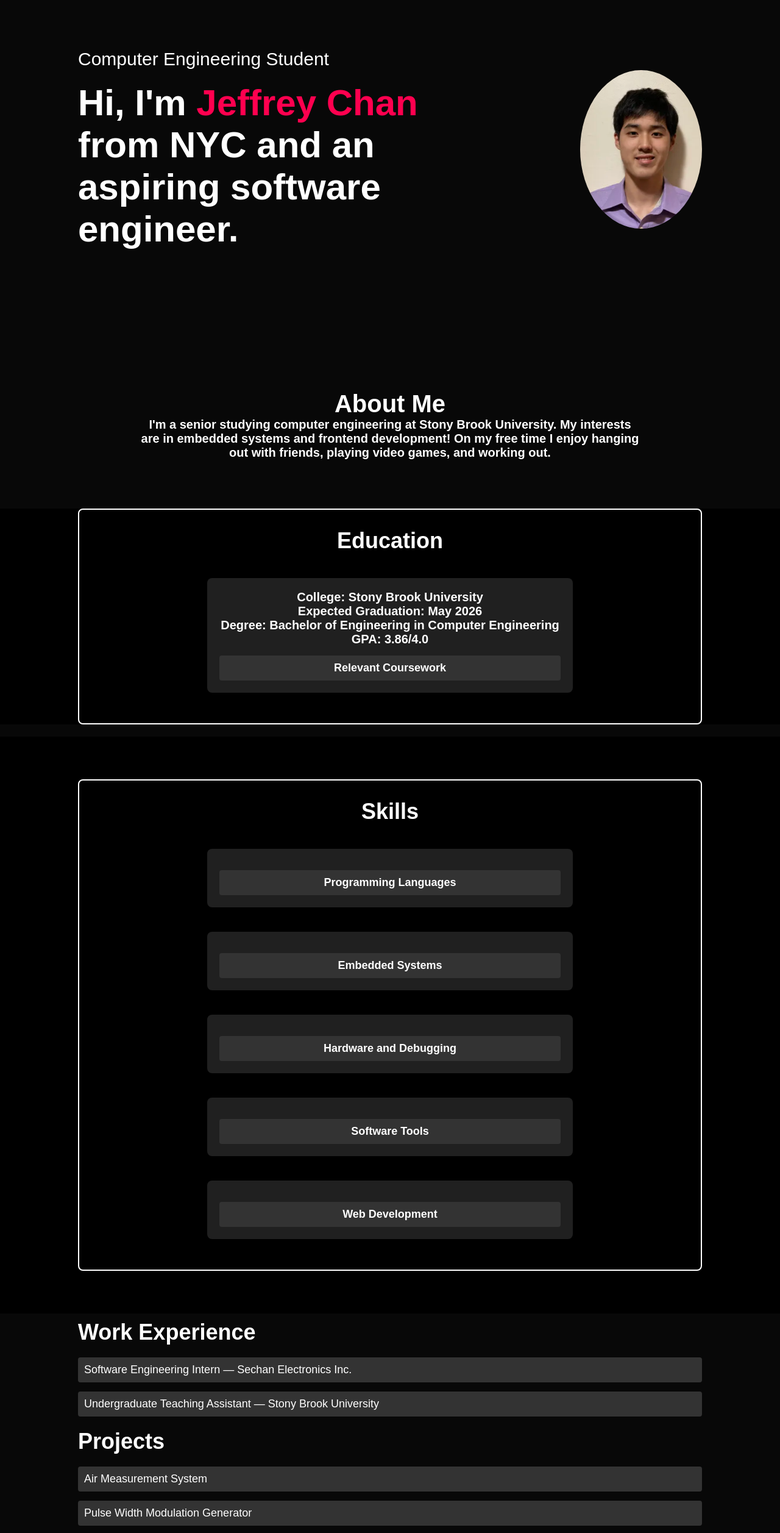
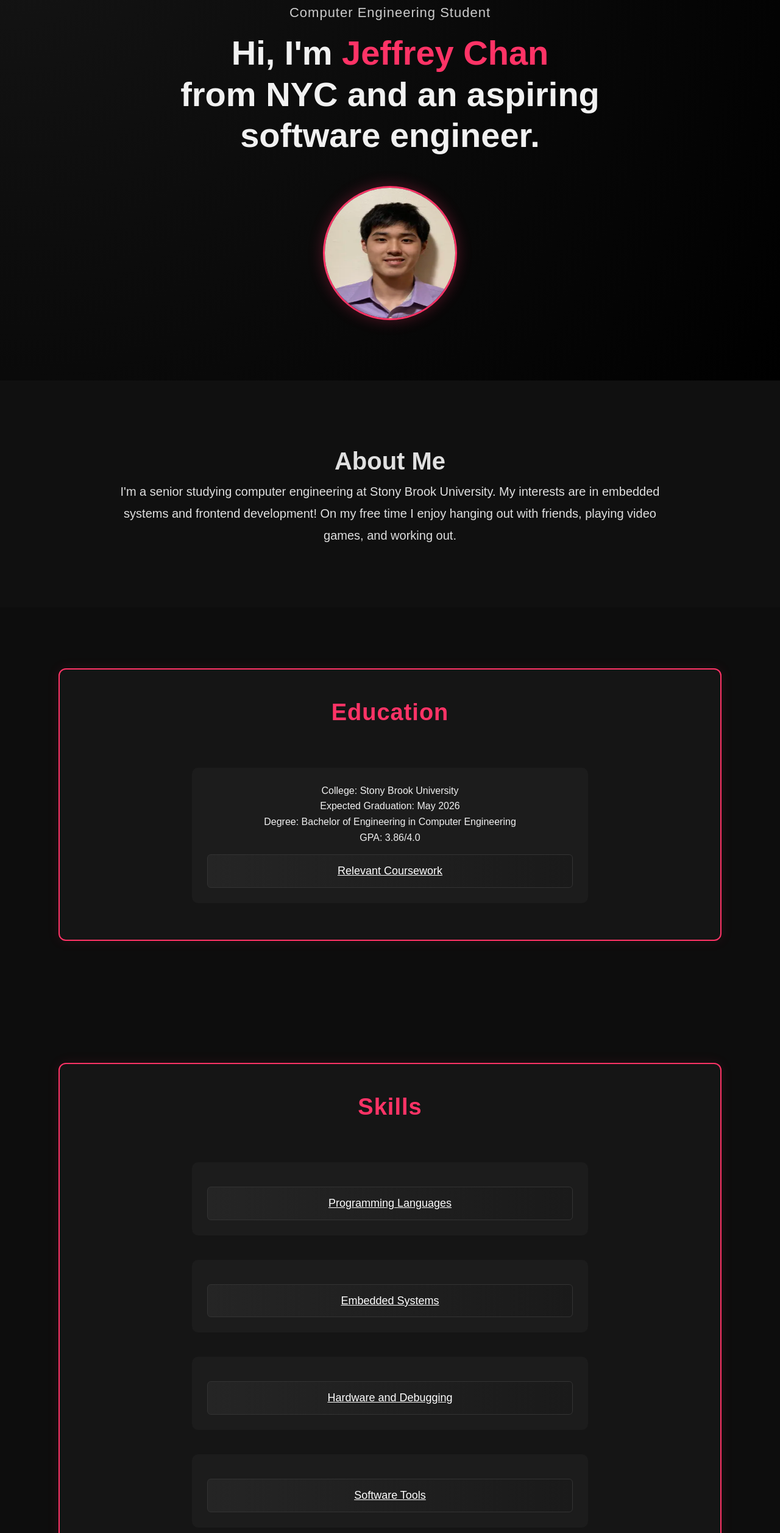
Before and after one commit to giraffeyc/myWebsite, a plain HTML site: page index.html in a window 1280 px wide. Shown: the part 176-2690 px from the top of the page at 61% size. Drawn offline with Linux system fonts and the light colour scheme.

Commit message:
Update style.css
Made it look better and added animations

```diff
--- a/style.css
+++ b/style.css
@@ -1,331 +1,338 @@
+/* ---------- Global Reset ---------- */
 * {
     margin: 0;
     padding: 0;
+    box-sizing: border-box;
     font-family: 'Poppins', sans-serif;
-    box-sizing: border-box;
 }
 
 body {
-    background: #080808;
-    color: #fff;
+    background: #0d0d0d;
+    color: #f1f1f1;
+    line-height: 1.6;
 }
 
-#header {
+/* ---------- Navbar ---------- */
+nav {
     width: 100%;
-    height: 100vh;
-    background-image: url(images/background.png);
-    background-size: cover;
-    background-position: center;
-}
-
-.container {
-    padding: 10px 10%;
-}
-
-nav {
     display: flex;
-    align-items: center;
-    justify-content: center; /* Center the nav */
-    text-align: center; /* Center text inside nav */
-    width: 100%;
+    justify-content: center;
+    padding: 25px 0;
+    background: rgba(20, 20, 20, 0.95);
+    position: fixed;
+    top: 0;
+    left: 0;
+    z-index: 1000;
+    backdrop-filter: blur(10px);
+    border-bottom: 1px solid #222;
 }
 
 nav ul {
     display: flex;
-    align-items: center;
-    justify-content: center;
-    padding: 0;
+    list-style: none;
+    gap: 40px;
     margin: 0;
-}
-
-nav ul li {
-    display: inline-block;
-    list-style: none;
-    margin: 10px 20px;
 }
 
 nav ul li a {
     color: #fff;
     text-decoration: none;
+    font-weight: 500;
     font-size: 18px;
-    position: relative;
+    transition: color 0.3s ease;
 }
 
-nav ul li a::after {
-    content: '';
-    width: 0%;
-    height: 3px;
-    background: #ff004f;
-    position: absolute;
-    left: 0;
-    bottom: -6px;
-    transition: 0.5s;
+nav ul li a:hover {
+    color: #ff3366;
 }
 
-nav ul li a:hover::after {
-    width: 100%;
+/* ---------- Header ---------- */
+#Home {
+    min-height: 100vh;
+    display: flex;
+    align-items: center;
+    justify-content: center;
+    background: radial-gradient(circle at top left, #151515, #000);
+    padding-top: 80px;
 }
 
 .header-text {
-    margin-top: 20%;
-    font-size: 30px;
+    text-align: center;
+    max-width: 800px;
+}
+
+.header-text p {
+    color: #ccc;
+    font-size: 22px;
+    letter-spacing: 1px;
 }
 
 .header-text h1 {
-    font-size: 60px;
-    margin-top: 20px;
+    font-size: 56px;
+    margin-top: 15px;
+    line-height: 1.2;
 }
 
-.header-text h1 span {
-    color: #ff004f;
+.header-text span {
+    color: #ff3366;
+    font-weight: 700;
 }
 
 .text-and-image {
     display: flex;
-    align-items: center; /* Center vertically */
-    justify-content: flex-start; /* Align items to the start horizontally */
-    gap: 200px; /* Smaller gap between text and image */
-    margin-left: auto;
-    margin-right: auto;
-    width: fit-content; /* Ensure the flex container width is just enough to fit content */
+    align-items: center;
+    justify-content: center;
+    flex-wrap: wrap;
+    gap: 50px;
 }
 
 .text-and-image img {
-    max-width: 200px; /* Adjust size as needed */
-    height: auto;
-    border-radius: 50%; /* Optional: make the image circular */
+    width: 220px;
+    height: 220px;
+    border-radius: 50%;
+    border: 3px solid #ff3366;
+    box-shadow: 0 0 25px rgba(255, 51, 102, 0.3);
+    transition: transform 0.3s ease;
 }
 
-/*-----------------about-------------------*/
+.text-and-image img:hover {
+    transform: scale(1.05);
+}
+
+/* ---------- Section Titles ---------- */
+.title {
+    font-size: 38px;
+    font-weight: 700;
+    margin-bottom: 25px;
+    text-align: center;
+    color: #ff3366;
+    letter-spacing: 1px;
+}
+
+/* ---------- About Section ---------- */
 #about {
-    padding: 50px 10%;
+    padding: 100px 10%;
+    background: #101010;
     text-align: center;
     font-size: 20px;
-    font-weight: 600;
-    color: #fff;
-    margin-top: 20vh; /* Pushes the section down by the height of the viewport */
+    color: #e0e0e0;
 }
 
-/*-----------------education-------------------*/
-#education {
-   background: black;
-    padding: 100x 0%;
-    text-align: center;
-    font-size: 20px;
-    font-weight: 600;
-    color: white;
+#about p {
+    max-width: 900px;
+    margin: 0 auto;
+    line-height: 1.8;
 }
 
-.section__text__p1 {
-    padding: 50px 0%;
-    text-align: center;
-    font-size: 20px;
-    font-weight: 600;
-    color: white;
+/* ---------- Generic Section Wrapper ---------- */
+.section-outline {
+    border: 2px solid #ff3366;
+    border-radius: 12px;
+    padding: 40px;
+    margin: 60px auto;
+    max-width: 85%;
+    background: #151515;
+    box-shadow: 0 0 20px rgba(255, 51, 102, 0.1);
+    transition: transform 0.2s ease, box-shadow 0.3s ease;
 }
 
-.title {
-    font-size: 36px;
-    font-weight: 700;
-    margin-bottom: 20px;
+.section-outline:hover {
+    transform: scale(1.01);
+    box-shadow: 0 0 30px rgba(255, 51, 102, 0.3);
 }
 
-.education-outline {
-    border: 2px solid white;
-    border-radius: 8px;
-    padding: 20px;
-    margin: 20px auto;
-    max-width: 80%;
+/* ---------- Education, Skills, WorkExperience ---------- */
+#education, #SkillsandTech, #WorkExperience {
+    background: #0d0d0d;
+    padding: 100px 0;
+    text-align: center;
 }
 
-.education-details-container {
+#education .title,
+#SkillsandTech .title,
+#WorkExperience .title {
+    margin-bottom: 40px;
+}
+
+.education-outline,
+.SkillsandTech-outline,
+.WorkExperience-outline {
+    border: 2px solid #ff3366;
+    border-radius: 12px;
+    padding: 40px;
+    margin: 0 auto;
+    max-width: 85%;
+    background: #151515;
+    box-shadow: 0 0 20px rgba(255, 51, 102, 0.1);
+    transition: transform 0.2s ease, box-shadow 0.3s ease;
+}
+
+.education-outline:hover,
+.SkillsandTech-outline:hover,
+.WorkExperience-outline:hover {
+    transform: scale(1.01);
+    box-shadow: 0 0 30px rgba(255, 51, 102, 0.3);
+}
+
+.education-details-container,
+.SkillsandTech-details-container,
+.WorkExperience-details-container {
     display: flex;
     flex-direction: column;
-    align-items: center; /* Centers the boxes horizontally */
+    align-items: center;
 }
 
-.education-box {
-    text-align: center; /* Centers the text inside the box */
-    padding: 20px; /* Adds some padding for better visual appearance */
-    background: #202020; /* Ensures background color is different from the container */
-    border-radius: 8px; /* Rounds the corners of the box */
-    margin: 20px 0; /* Adds space above and below each box */
+/* ---------- Individual Boxes ---------- */
+.education-box,
+.skills-box,
+.experience-box {
+    text-align: center;
+    padding: 25px;
+    background: #1c1c1c;
+    border-radius: 10px;
+    margin: 20px 0;
     width: 100%;
-    max-width: 600px; /* Limits the maximum width of the box */
+    max-width: 650px;
+    transition: transform 0.2s ease, background 0.3s ease;
 }
 
+.education-box:hover,
+.skills-box:hover,
+.experience-box:hover {
+    background: #242424;
+    transform: translateY(-5px);
+}
+
+/* ---------- Tabs ---------- */
 .tab {
     margin-top: 15px;
 }
 
 .tab-label {
     display: block;
-    padding: 10px;
+    padding: 12px 18px;
     font-size: 18px;
-    background: #333;
+    background: linear-gradient(90deg, #252525, #1a1a1a);
+    border: 1px solid #333;
+    border-radius: 6px;
     cursor: pointer;
     color: #fff;
-    border-radius: 4px;
-    text-decoration: none; /* Remove underline */
+    transition: all 0.3s ease;
+}
+
+.tab-label:hover {
+    background: #ff3366;
+    color: #fff;
 }
 
 .tab-content {
     display: none;
-    padding: 15px;
-    background: #444;
-    color: #fff;
-    border-radius: 4px;
+    padding: 18px;
+    background: #202020;
+    color: #f1f1f1;
+    border-radius: 6px;
     margin-top: 10px;
+    text-align: left;
+    animation: fadeIn 0.4s ease;
 }
 
-.tab-content:target {
-    display: block;
-}
-/*----------------------------------*/
-#SkillsandTech {
-    background: black;
-    padding: 50px 0%;
-    text-align: center;
-    font-size: 20px;
-    font-weight: 600;
-    color: #fff;
-}
-.SkillsandTech-outline {
-    border: 2px solid #fff;
-    border-radius: 8px;
-    padding: 20px;
-    margin: 20px auto;
-    max-width: 80%;
-}
-
-.SkillsandTech-details-container {
-    display: flex;
-    flex-direction: column;
-    align-items: center; /* Centers the boxes horizontally */
-}
-
-.skills-box,
-
-.technology-box {
-    text-align: center; /* Centers the text inside the boxes */
-    padding: 20px; /* Adds some padding for better visual appearance */
-    background: #202020; /* Ensures background color is different from the container */
-    border-radius: 8px; /* Rounds the corners of the boxes */
-    margin: 20px 0; /* Adds space above and below each box */
-    width: 100%;
-    max-width: 600px; /* Limits the maximum width of the boxes */
-}
-
-.sub-title {
-    font-size: 24px;
-    color: #fff;
+.tab-content p {
     margin-bottom: 10px;
 }
 
-.tab-label {
-    display: block;
-    padding: 10px;
-    font-size: 18px;
-    background: #333;
-    cursor: pointer;
-    color: #fff;
-    border-radius: 4px;
-    text-decoration: none; /* Remove underline */
-}
-
-.tab-content {
-    display: none;
-    padding: 15px;
-    background: #444;
-    color: #fff;
-    border-radius: 4px;
-    margin-top: 10px;
-}
-
-.tab-content:target {
-    display: block;
-}
-
-/* Contact Form Styling */
-#contact {
-    padding: 50px 0;
-    background-color: #f9f9f9;
+/* ---------- Projects Section ---------- */
+#Projects {
+    background: #0d0d0d;
+    padding: 100px 0;
     text-align: center;
 }
 
-#contact .container {
-    max-width: 600px;
-    margin: 0 auto;
+#Projects .title {
+    margin-bottom: 40px;
 }
 
-#contact h1,
-#contact h2 {
-    margin-bottom: 20px;
-    font-size: 2em;
-    color: #333;
-    width: 100%;
-    border-bottom: 1px solid #ccc;
-    padding-bottom: 10px;
-    text-align: center;
+.Projects-outline {
+    border: 2px solid #ff3366;
+    border-radius: 12px;
+    padding: 40px;
+    margin: 0 auto;
+    max-width: 85%;
+    background: #151515;
+    box-shadow: 0 0 20px rgba(255, 51, 102, 0.1);
+    transition: transform 0.2s ease, box-shadow 0.3s ease;
 }
 
-#contact h2 {
-    font-size: 1.5em;
-    border: none;
-    padding-bottom: 0;
+.Projects-outline:hover {
+    transform: scale(1.01);
+    box-shadow: 0 0 30px rgba(255, 51, 102, 0.3);
 }
 
-#contact-form {
+.Projects-details-container {
     display: flex;
     flex-direction: column;
-    gap: 20px; /* Increase gap between form elements */
-    align-items: center; /* Center form elements horizontally */
+    align-items: center;
 }
 
-.form-group {
+.project-box {
+    text-align: center;
+    padding: 25px;
+    background: #1c1c1c;
+    border-radius: 10px;
+    margin: 20px 0;
     width: 100%;
+    max-width: 650px;
+    transition: transform 0.2s ease, background 0.3s ease;
 }
 
-.form-group label {
-    display: block;
-    margin-bottom: 5px;
-    font-weight: bold;
-    color: #333;
+.project-box:hover {
+    background: #242424;
+    transform: translateY(-5px);
 }
 
-.form-group input,
-.form-group textarea {
-    width: 100%; /* Both subject and message boxes take full width */
-    padding: 10px;
-    border: 1px solid #ccc;
-    border-radius: 5px;
-    color: #333;
-    background-color: #fff;
-    transition: border-color 0.3s ease;
+.project-box .tab-label {
+    display: block;
+    padding: 12px 18px;
+    font-size: 18px;
+    background: linear-gradient(90deg, #252525, #1a1a1a);
+    border: 1px solid #333;
+    border-radius: 6px;
+    cursor: pointer;
+    color: #fff;
+    transition: all 0.3s ease;
 }
 
-.form-group input:focus,
-.form-group textarea:focus {
-    border-color: #007bff;
-    outline: none;
+.project-box .tab-label:hover {
+    background: #ff3366;
+    color: #fff;
 }
 
-/* Adjust the width and height of the message box */
-.form-group textarea {
-    height: 200px; /* Adjusted height for the message box */
+.project-box .tab-content {
+    display: none;
+    padding: 18px;
+    background: #202020;
+    color: #f1f1f1;
+    border-radius: 6px;
+    margin-top: 10px;
+    text-align: left;
+    animation: fadeIn 0.4s ease;
 }
 
-button[type="submit"] {
-    padding: 12px 30px; /* Adjusted padding */
-    background-color: #007bff;
-    color: white;
-    border: none;
-    border-radius: 5px;
-    cursor: pointer;
-    font-size: 1em;
-    transition: background-color 0.3s ease;
+.project-box .tab-content p {
+    margin-bottom: 10px;
 }
 
-button[type="submit"]:hover {
-    background-color: #0056b3;
+/* ---------- Animation ---------- */
+@keyframes fadeIn {
+    from { opacity: 0; transform: translateY(-5px); }
+    to { opacity: 1; transform: translateY(0); }
 }
+
+/* ---------- Footer ---------- */
+footer {
+    text-align: center;
+    padding: 30px;
+    color: #ccc;
+    font-size: 16px;
+    border-top: 1px solid #333;
+    background: #0b0b0b;
+}
```
